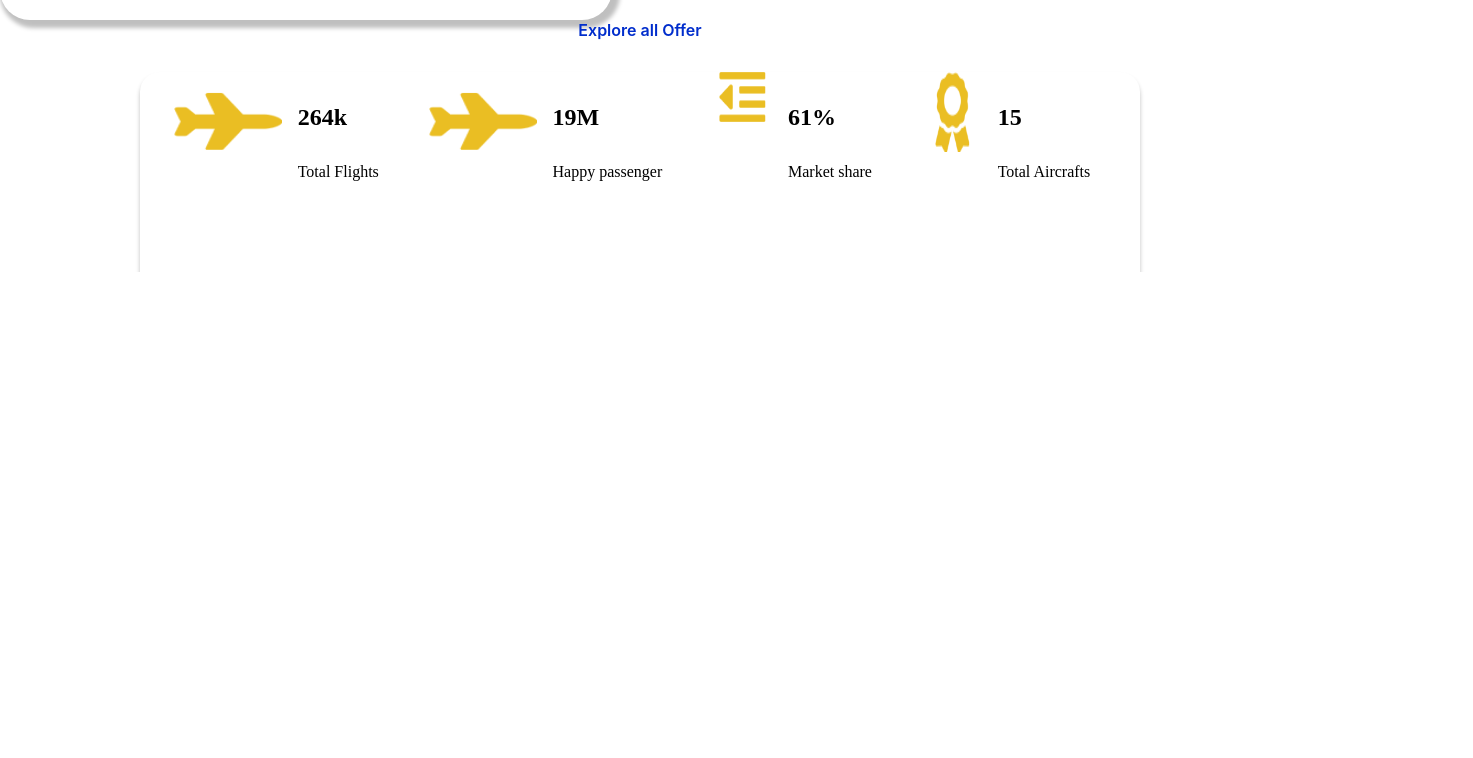
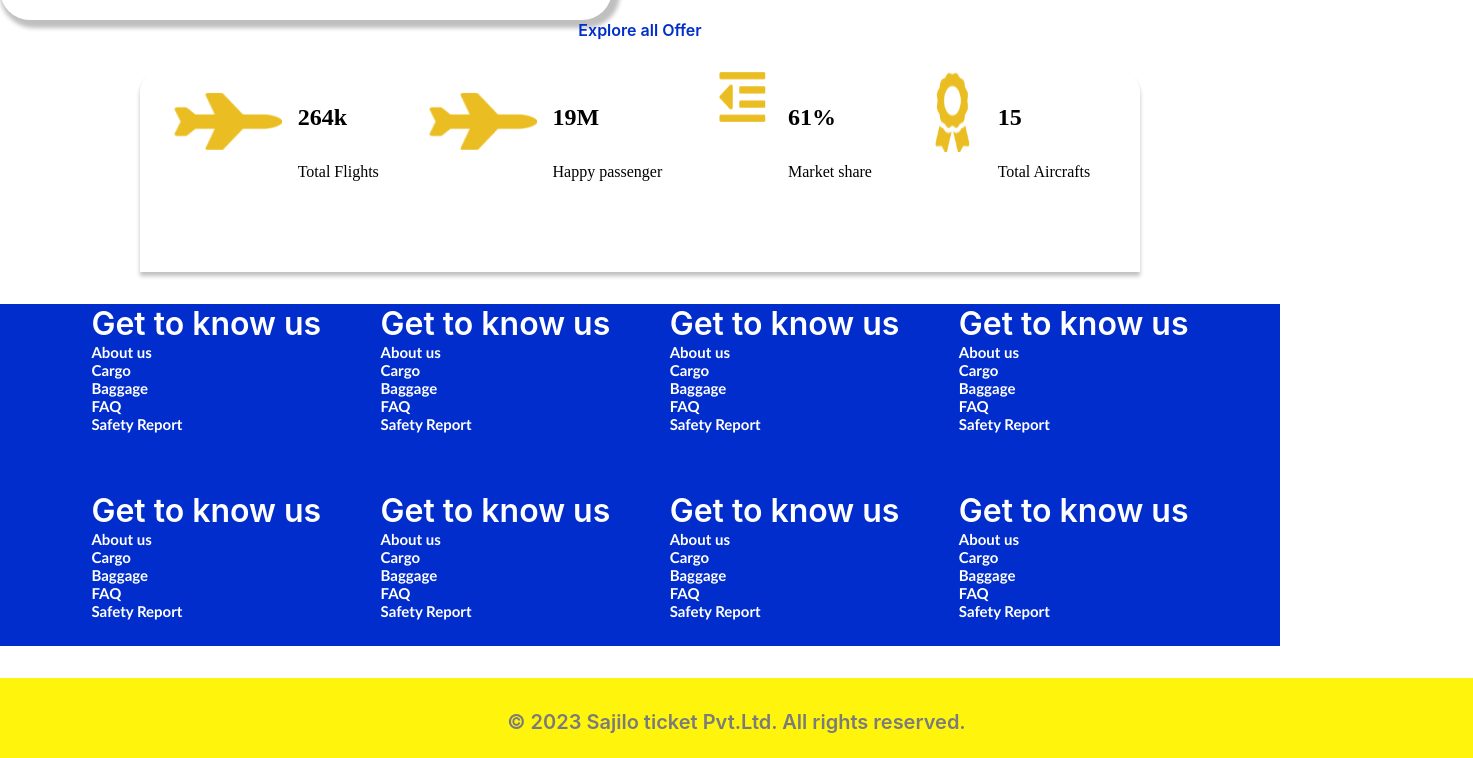
Before and after one commit to aayush-niroula/airline, a plain HTML site: page index.html in a window 1280 px wide. Shown: the part 1038-1796 px from the top of the page, 1473 px wide, since content can reach past the window. Before the commit the page ends 1310 px from the top, so only its background shows below. Drawn offline with Linux system fonts and the light colour scheme.

Commit message:
footer completed

```diff
--- a/index.html
+++ b/index.html
@@ -121,7 +121,80 @@
     </div>
     <footer>
 
+        <div class="main-footer-section">
+            <div class="footer-section">
+                <ul>
+                    <p>Get to know us</p>
+                    <a>About us</a>
+                    <a>Cargo</a>
+                    <a>Baggage</a>
+                    <a>FAQ</a>
+                    <a>Safety Report</a>
+                </ul>
+                <ul>
+                    <p>Get to know us</p>
+                    <a>About us</a>
+                    <a>Cargo</a>
+                    <a>Baggage</a>
+                    <a>FAQ</a>
+                    <a>Safety Report</a>
+                </ul>
+                <ul>
+                    <p>Get to know us</p>
+                    <a>About us</a>
+                    <a>Cargo</a>
+                    <a>Baggage</a>
+                    <a>FAQ</a>
+                    <a>Safety Report</a>
+                </ul>
+                <ul>
+                    <p>Get to know us</p>
+                    <a>About us</a>
+                    <a>Cargo</a>
+                    <a>Baggage</a>
+                    <a>FAQ</a>
+                    <a>Safety Report</a>
+                </ul>
+            </div>
 
+            <div class="footer-section">
+                <ul>
+                    <p>Get to know us</p>
+                    <a>About us</a>
+                    <a>Cargo</a>
+                    <a>Baggage</a>
+                    <a>FAQ</a>
+                    <a>Safety Report</a>
+                </ul>
+                <ul>
+                    <p>Get to know us</p>
+                    <a>About us</a>
+                    <a>Cargo</a>
+                    <a>Baggage</a>
+                    <a>FAQ</a>
+                    <a>Safety Report</a>
+                </ul>
+                <ul>
+                    <p>Get to know us</p>
+                    <a>About us</a>
+                    <a>Cargo</a>
+                    <a>Baggage</a>
+                    <a>FAQ</a>
+                    <a>Safety Report</a>
+                </ul>
+                <ul>
+                    <p>Get to know us</p>
+                    <a>About us</a>
+                    <a>Cargo</a>
+                    <a>Baggage</a>
+                    <a>FAQ</a>
+                    <a>Safety Report</a>
+                </ul>
+            </div>
+        </div>
+<div class="last-section">
+    <p>© 2023 Sajilo ticket Pvt.Ltd. All rights reserved.</p>
+</div>
     </footer>
 </body>
 
--- a/style.css
+++ b/style.css
@@ -35,7 +35,7 @@ h1{
     flex-shrink: 0;
 }
 
-ul:hover{
+ .navbar ul:hover{
  background: red;
 
 
@@ -182,3 +182,50 @@ font-style: normal;
 font-weight: 600;
 line-height: normal;
 }
+.footer-section
+{
+    display: flex;
+    justify-content: space-evenly;
+    height: 155px;
+    margin: 2rem;
+
+}
+.footer-section ul{
+display: flex;
+flex-direction: column;
+}
+.footer-section p{
+    color: #FFF;
+font-family: Inter;
+font-size: 32px;
+font-style: normal;
+font-weight: 600;
+line-height: normal;
+}
+.main-footer-section{
+    background: #002DCC;
+}
+.footer-section a{
+ color: #FFF;
+font-family: 'Gill Sans', 'Gill Sans MT', Calibri, 'Trebuchet MS', sans-serif;
+font-size: 15px;
+font-style: normal;
+font-weight: 600;
+line-height: normal;
+}
+.last-section{
+width: 1473px;
+height: 80px;
+background: #FFF50C;
+
+}
+.last-section p{
+    color: #7B7B7B;
+    font-family: Inter;
+    font-size: 20px;
+    font-style: normal;
+    font-weight: 600;
+    line-height: normal;
+    text-align: center;
+    padding-top: 2rem;
+}
```
